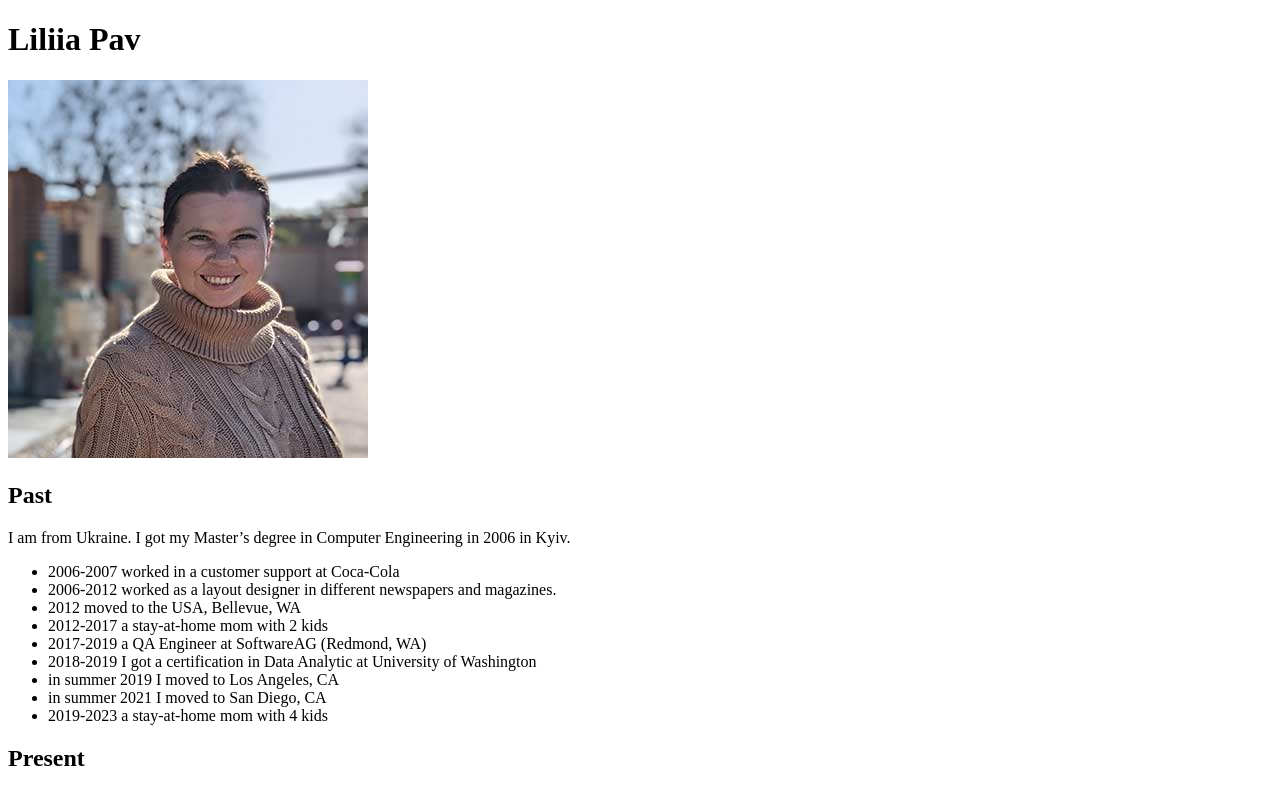
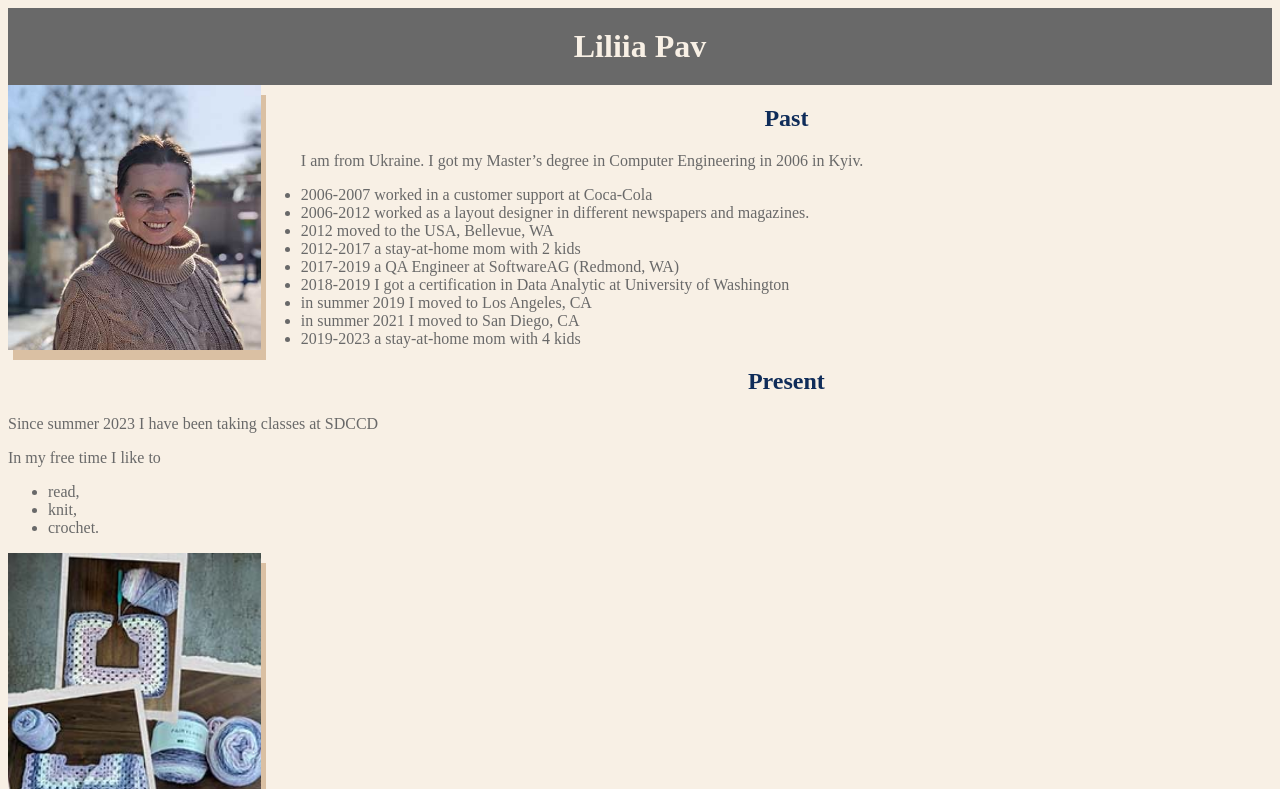
Before and after one commit to LiliiaPav/Mobile_COMP645, a plain HTML site: page index.html in a window 1280 px wide. Shown: the top 789 px of the page. Drawn offline with Linux system fonts and the light colour scheme.

Commit message:
changed styles for homework 2

```diff
--- a/index.html
+++ b/index.html
@@ -5,10 +5,11 @@
     <meta name="viewport" content="width=device-width, initial-scale=1.0">
     <title>Mriynyk</title>
     <link rel="stylesheet" href="styles/style.css">
+    <script src="main.js"></script>
 </head>
 <body>
     <h1>Liliia Pav</h1>
-    <img src="images/PORTRAIT.jpg" alt="Photo">
+    <img id="mainPhoto" src="images/PORTRAIT.jpg" alt="Photo">
     <h2>Past</h2>
     <p>I am from Ukraine. I got my Master’s degree in Computer Engineering in 2006 in Kyiv.</p>
     <ul>
--- a/styles/style.css
+++ b/styles/style.css
@@ -0,0 +1,47 @@
+/*Style*/
+body{
+    background-color:#F8F0E5;
+    color:dimgrey;
+
+}
+h1{
+    background-color: dimgrey;
+    padding: 20px;
+    color:#F8F0E5;
+    text-align: center;
+    margin: 0;
+}
+h2{
+    text-align: center;
+    color:#0F2C59;
+}
+
+img{
+    width: 20%;
+    box-shadow: 5px 10px #DAC0A3;
+}
+#mainPhoto {
+    float: left;
+    margin-right: 40px;
+    margin-bottom: 20px;
+}
+
+/* unvisited link */
+a:link {
+    color:  #0F2C59;
+  }
+
+  /* visited link */
+  a:visited {
+    color: #9A3B3B;
+  }
+
+  /* mouse over link */
+  a:hover {
+    color: hotpink;
+  }
+
+  /* selected link */
+  a:active {
+    color: #DAC0A3;
+  }
```
